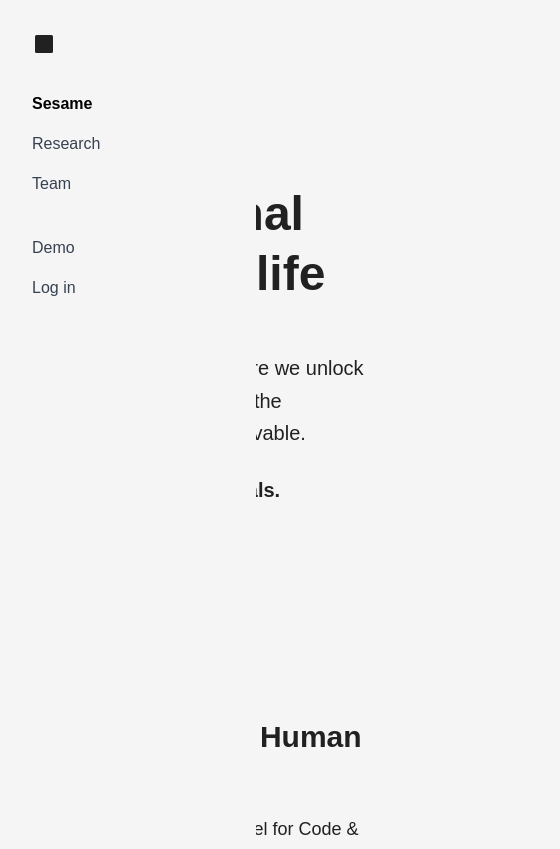
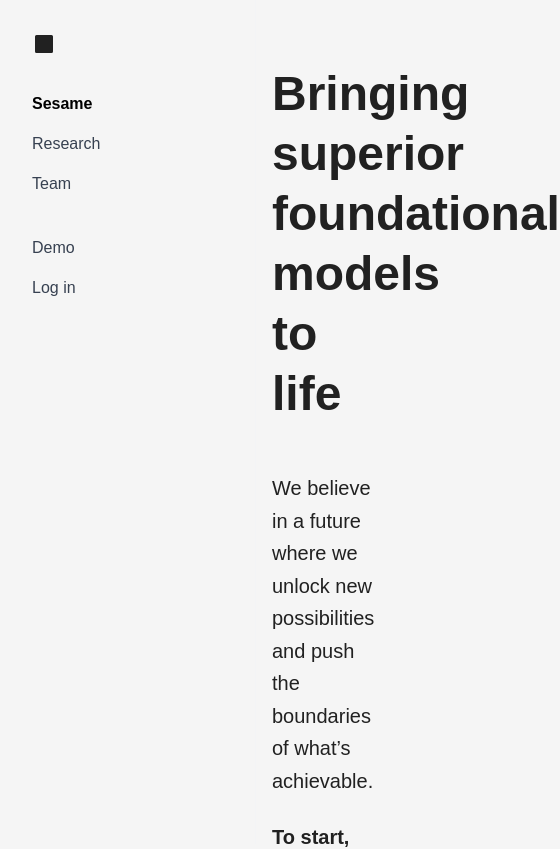
Before and after one commit to harshpandya1234/Xelron, a Next.js app: page / in a window 390 px wide. Shown: the top 849 px of the page, 560 px wide, since content can reach past the window. Built offline with nearby package versions, Linux system fonts and the light colour scheme; a web font is replaced by a local one.

Commit message:
Update layout.tsx

```diff
--- a/src/app/layout.tsx
+++ b/src/app/layout.tsx
@@ -18,7 +18,7 @@ export default function RootLayout({
       <body>
 <div className="flex flex-col md:flex-row min-h-screen">
           <Sidebar />
-  <div className="flex-1 md:ml-64">
+  <div className="flex-1 ml-64">
             <main className="min-h-screen">
               {children}
             </main>
```
